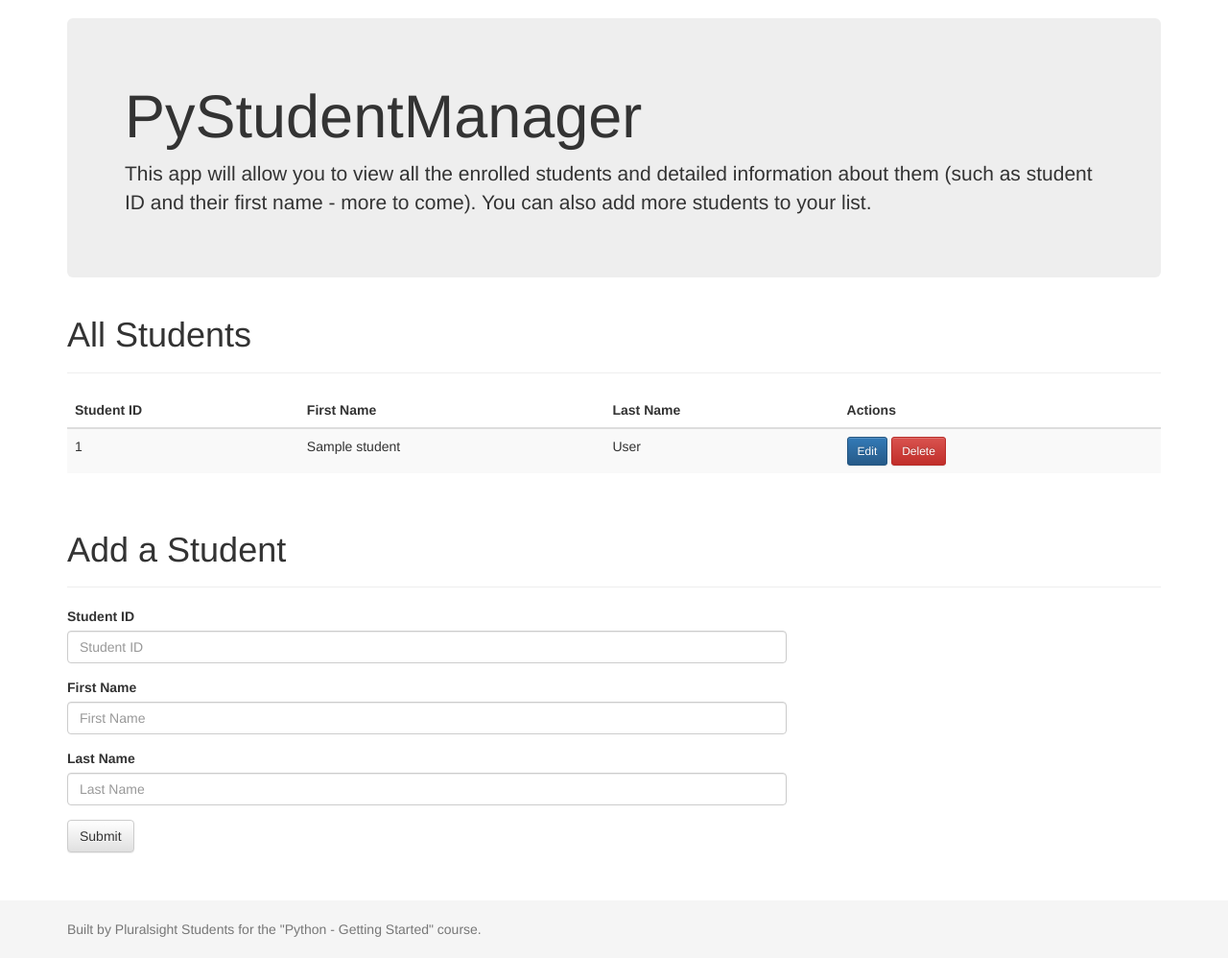
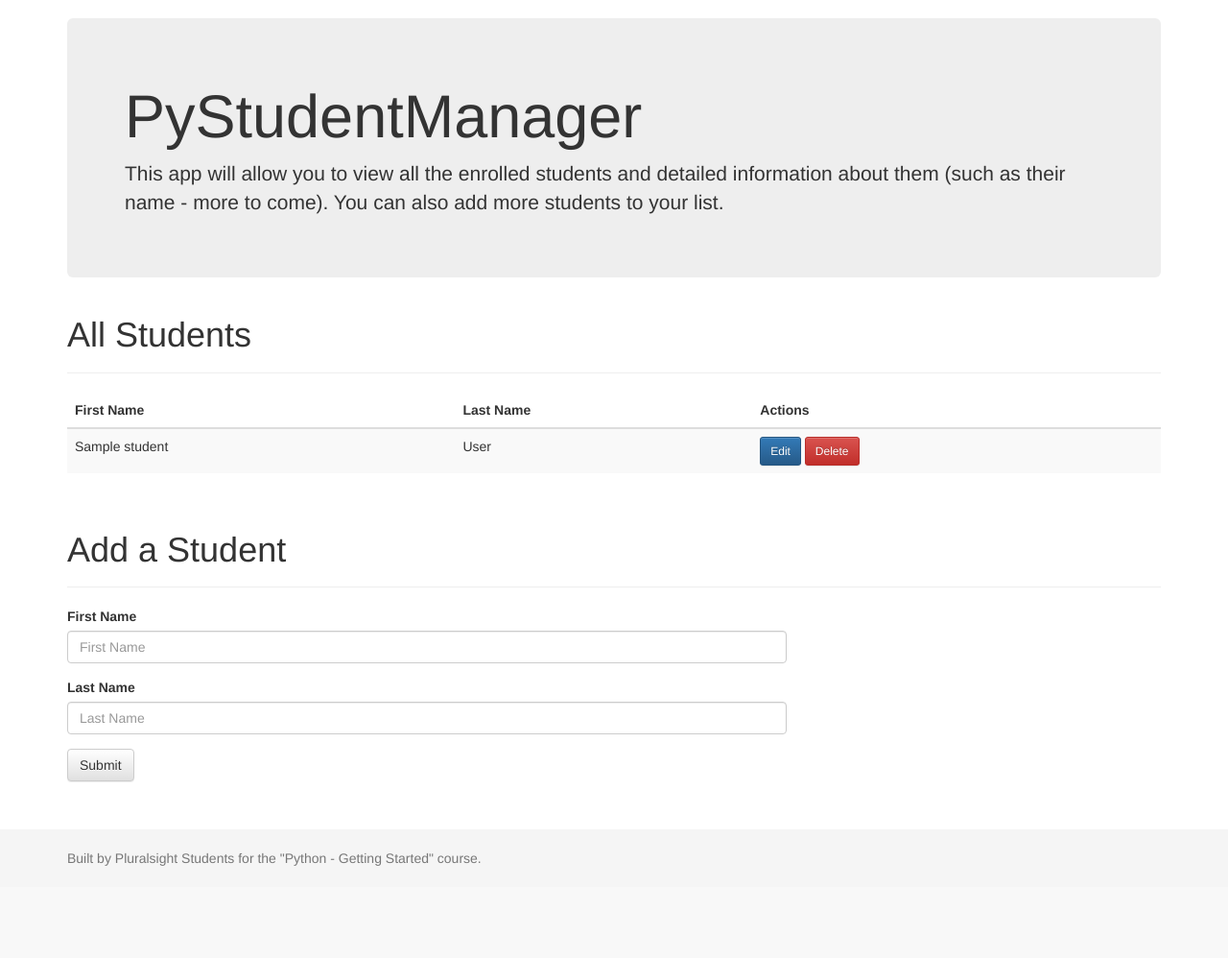
Before and after one commit to JayJayBinks/PyStudentManager, a Flask app: template webapp/templates/index.html in a window 1280 px wide. Shown: the part 51-1049 px from the top of the page at 96% size. After the commit the page ends 953 px from the top, so only its background shows below. Run offline with Flask 2, Linux system fonts and the light colour scheme; the template is opened without the code that fills it: most values are stand-ins (such as "Sample title", 1, 10 or a date in 2020); some libraries are stand-ins or nearby versions.

Commit message:
auto calculate student id save lastname

```diff
--- a/file_helper.py
+++ b/file_helper.py
@@ -12,7 +12,7 @@ class FileHelper:
             f = open(FileHelper.student_file, "a")
             f.write(json.dumps(student_dictionary)+"\n")
         except Exception as e:
-            print("Could not write to file {}".format(e))
+            print("Could not write to file! Exception: {}".format(e))
         finally:
             f.close()
 
@@ -23,7 +23,6 @@ class FileHelper:
             for student in f.readlines():
                 json_data = json.loads(student)
                 add_student_to_list(Student(json_data["forename"], json_data["lastname"], json_data["id"]))
-
             f.close()
         except Exception as e:
-            print("Could not read from file {}".format(e))
+            print("Could not read from file! Exception: {}".format(e))
--- a/main.py
+++ b/main.py
@@ -1,4 +1,4 @@
-from PyStudentManager.student import Student, get_student_names, add_student_to_list
+from PyStudentManager.student import Student, get_student_names, get_student_list, add_student_to_list
 from PyStudentManager.file_helper import FileHelper
 
 FileHelper.read_students()
@@ -6,6 +6,6 @@ FileHelper.read_students()
 print("Current students are: {0}".format(get_student_names()))
 
 while input("Do you want to add a student? (y/n)") == "y":
-    new_student = Student(input("Student forename:"),input("Student lastname:"), input("Student id:"))
+    new_student = Student(input("Student forename:"),input("Student lastname:"),len(get_student_list())+1)
     add_student_to_list(new_student)
     FileHelper.save_student(new_student.__dict__)
--- a/webapp/app.py
+++ b/webapp/app.py
@@ -1,6 +1,6 @@
 from flask import Flask, render_template, redirect, url_for, request
 
-from PyStudentManager.student import Student, get_students, add_student
+from PyStudentManager.student import Student, get_student_list, add_student_to_list
 
 from PyStudentManager.file_helper import FileHelper
 
@@ -10,16 +10,16 @@ app = Flask(__name__)
 @app.route("/", methods=["GET", "POST"])
 def students_page():
     if request.method == "POST":
-        new_student_id = request.form.get("student-id", "")
-        new_student_name = request.form.get("name", "")
+        new_forename = request.form.get("forename", "")
+        new_lastname = request.form.get("lastname", "")
 
-        new_student = Student(name=new_student_name, student_id=new_student_id)
-        add_student(new_student)
-        FileHelper.save_student(new_student)
+        new_student = Student(forename=new_forename,lastname=new_lastname, id=len(get_student_list()) + 1)
+        add_student_to_list(new_student)
+        FileHelper.save_student(new_student.__dict__)
 
         return redirect(url_for("students_page"))
 
-    return render_template("index.html", students=get_students())
+    return render_template("index.html", students=get_student_list())
 
 
 if __name__ == "__main__":
--- a/webapp/templates/index.html
+++ b/webapp/templates/index.html
@@ -67,7 +67,7 @@
     <div class="jumbotron">
         <h1>PyStudentManager</h1>
         <p>This app will allow you to view all the enrolled students and detailed information about them (such as
-            student ID and their first name - more to come). You can also add more students to your list.</p>
+             their name - more to come). You can also add more students to your list.</p>
     </div>
 
     <div class="page-header">
@@ -78,7 +78,6 @@
             <table class="table table-striped">
                 <thead>
                 <tr>
-                    <th>Student ID</th>
                     <th>First Name</th>
                     <th>Last Name</th>
                     <th>Actions</th>
@@ -87,9 +86,8 @@
                 <tbody>
                 {% for student in students %}
                 <tr>
-                    <td>{{ student.id }}</td>
-                    <td>{{ student.name }}</td>
-                    <td>{{ student.last_name }}</td>
+                    <td>{{ student.forename }}</td>
+                    <td>{{ student.lastname }}</td>
                     <td>
                         <button class="btn btn-primary btn-sm">Edit</button>
                         <button class="btn btn-danger btn-sm">Delete</button>
@@ -110,16 +108,12 @@
         <div class="col-md-8">
             <form method="POST">
                 <div class="form-group">
-                    <label for="student-id">Student ID</label>
-                    <input type="number" class="form-control" id="student-id" placeholder="Student ID" name="student-id">
+                    <label for="forename">First Name</label>
+                    <input type="text" class="form-control" id="forename" placeholder="First Name" name="name">
                 </div>
                 <div class="form-group">
-                    <label for="first-name">First Name</label>
-                    <input type="text" class="form-control" id="first-name" placeholder="First Name" name="name">
-                </div>
-                <div class="form-group">
-                    <label for="last-name">Last Name</label>
-                    <input type="text" class="form-control" id="last-name" placeholder="Last Name" name="last-name">
+                    <label for="lastname">Last Name</label>
+                    <input type="text" class="form-control" id="lastname" placeholder="Last Name" name="last-name">
                 </div>
 
                 <button type="submit" class="btn btn-default">Submit</button>
```
Also changed, not shown: student.py (+6 -6 lines).
